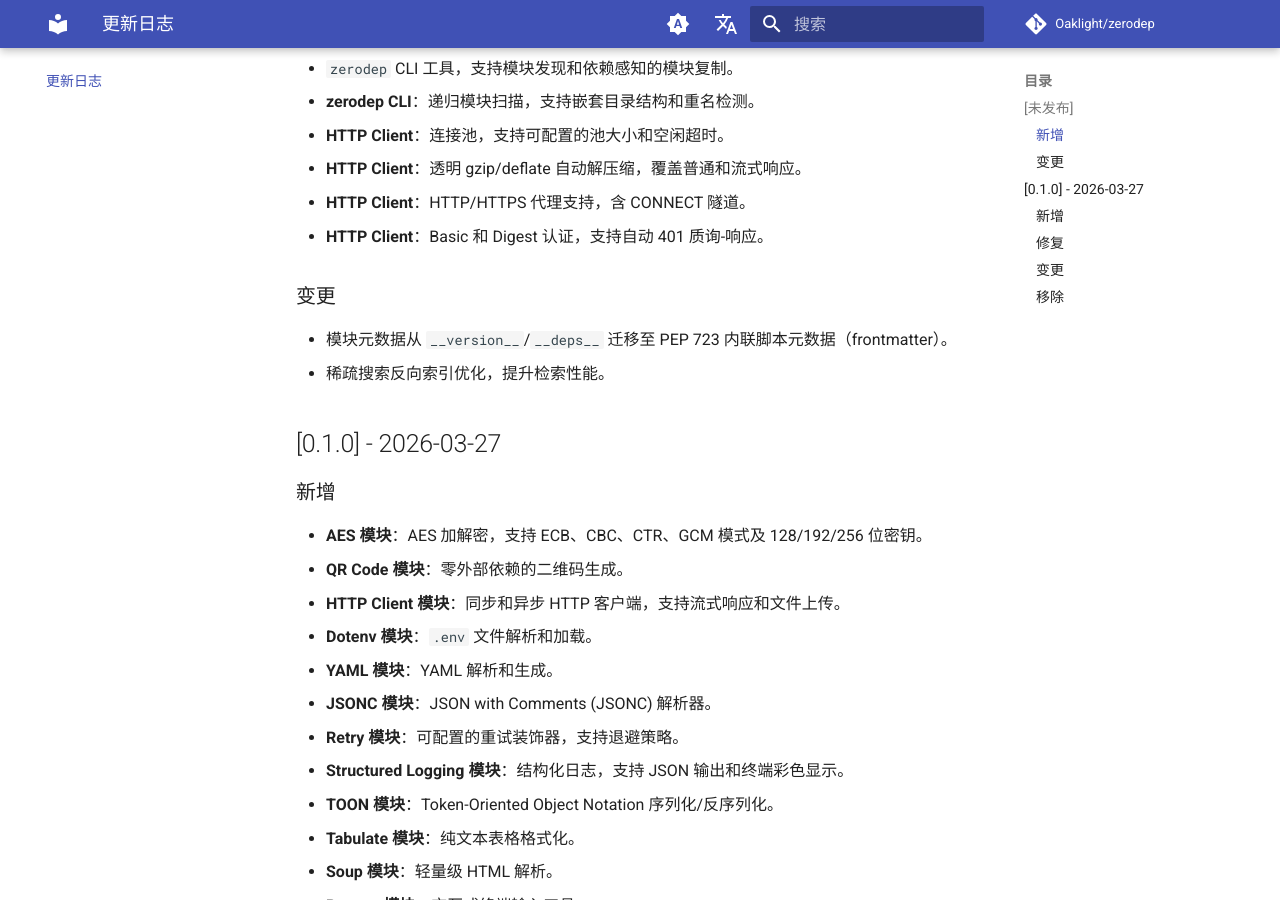
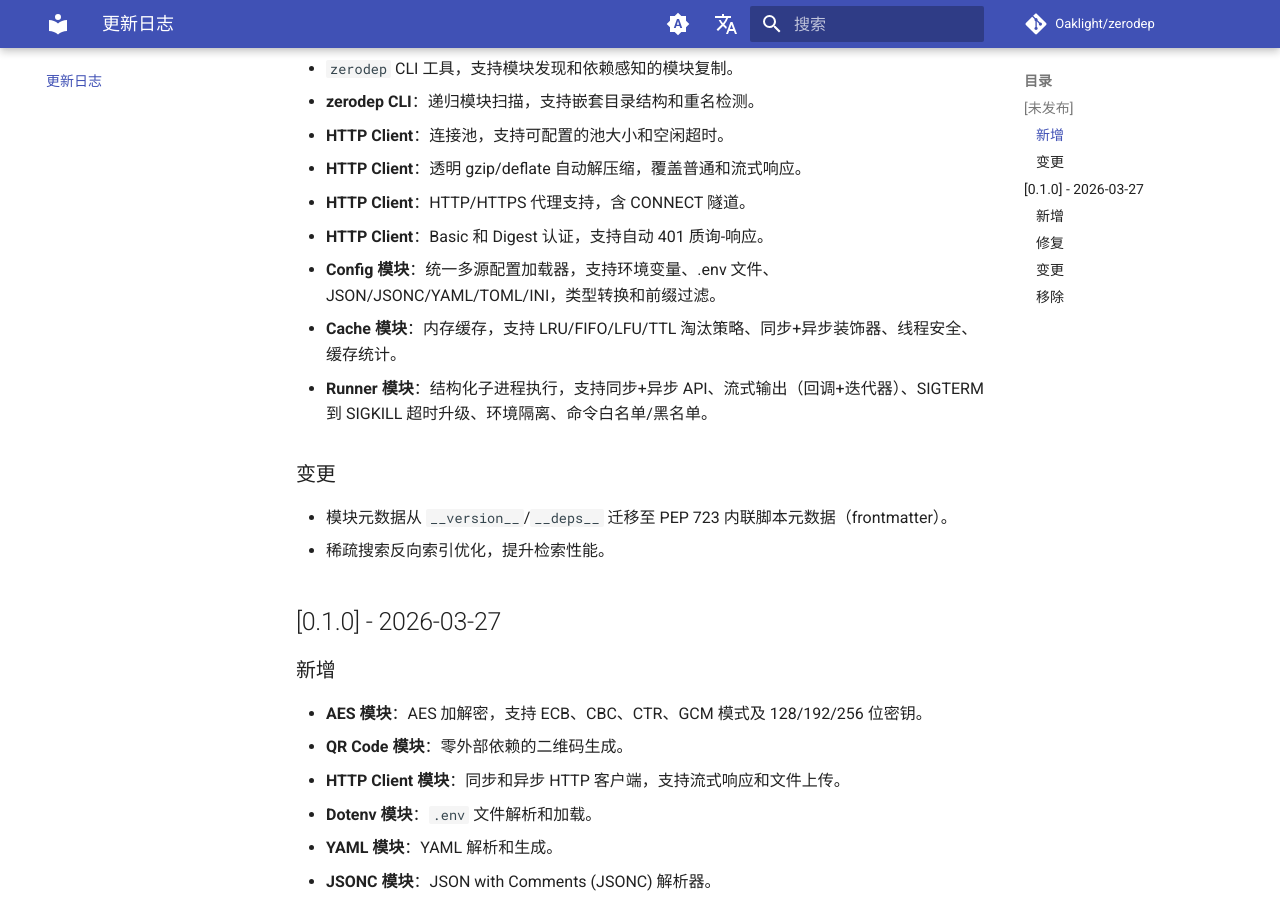
Before and after one commit to Oaklight/zerodep, an MkDocs documentation site: the page built from docs/changelog.md, in a window 1280 px wide and 900 px high, scrolled down 477 px. Built offline with MkDocs 1.6.1 and Material for MkDocs 9.7.7, drawn with Linux system fonts in a browser that asks for light colours; comment, search, counter and statistics services are not loaded.

Commit message:
update changelog with config, cache, and runner modules

```diff
--- a/docs/changelog.md
+++ b/docs/changelog.md
@@ -17,6 +17,9 @@
 - **HTTP Client**：透明 gzip/deflate 自动解压缩，覆盖普通和流式响应。
 - **HTTP Client**：HTTP/HTTPS 代理支持，含 CONNECT 隧道。
 - **HTTP Client**：Basic 和 Digest 认证，支持自动 401 质询-响应。
+- **Config 模块**：统一多源配置加载器，支持环境变量、.env 文件、JSON/JSONC/YAML/TOML/INI，类型转换和前缀过滤。
+- **Cache 模块**：内存缓存，支持 LRU/FIFO/LFU/TTL 淘汰策略、同步+异步装饰器、线程安全、缓存统计。
+- **Runner 模块**：结构化子进程执行，支持同步+异步 API、流式输出（回调+迭代器）、SIGTERM 到 SIGKILL 超时升级、环境隔离、命令白名单/黑名单。
 
 ### 变更
 
```
